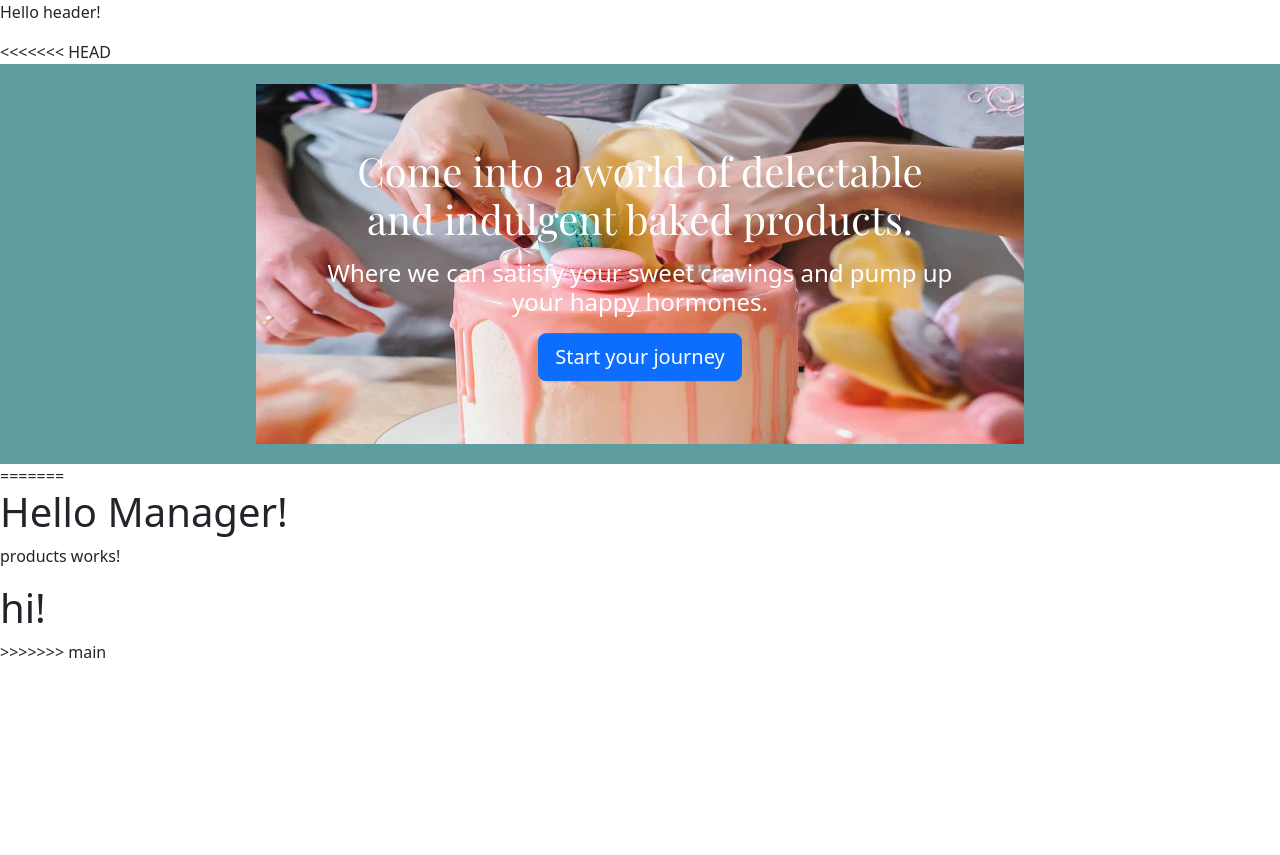
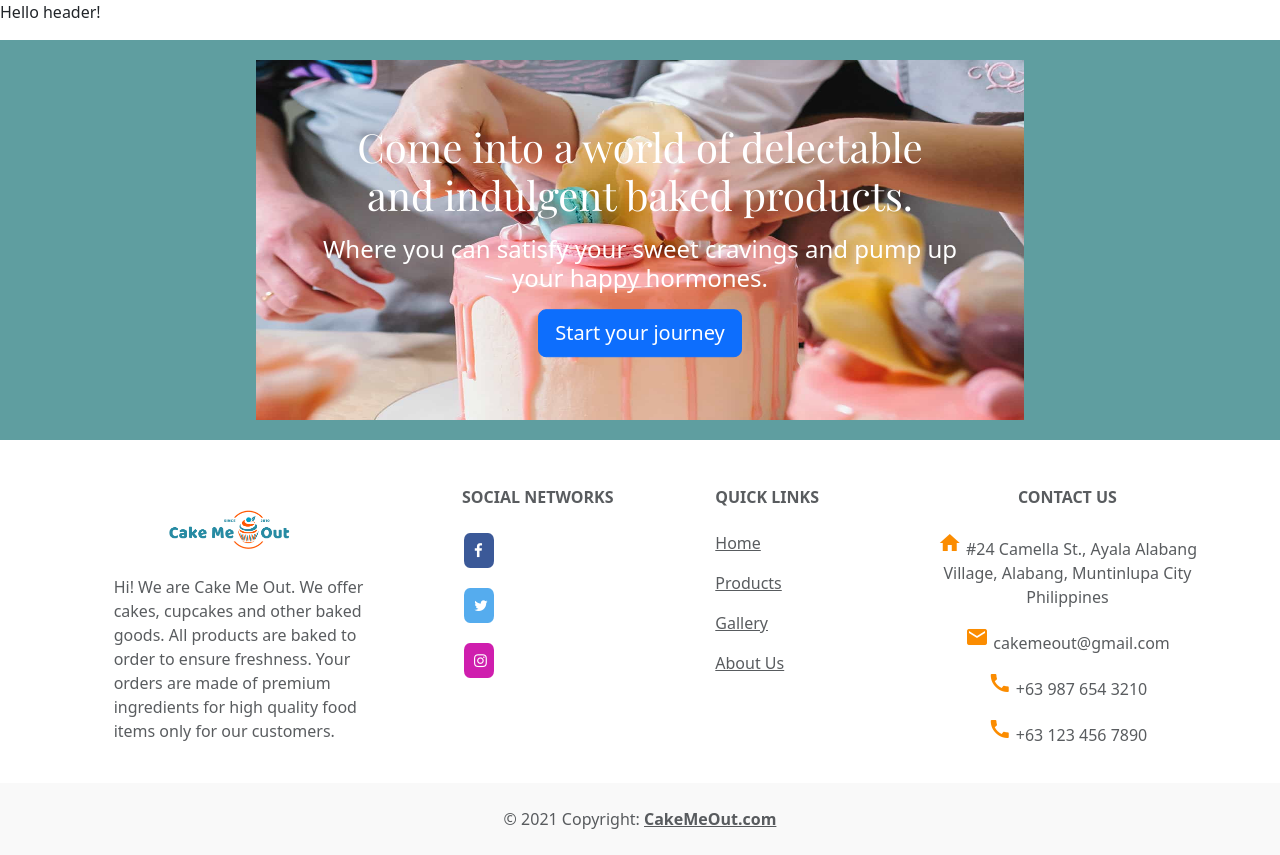
Before and after one commit to Crystal011486/E-commerce, an Angular app in the folder E-commerce-app/: page / in a window 1280 px wide. Before the commit the page ends 800 px from the top, so only its background shows below. Built offline with nearby package versions, Linux system fonts and the light colour scheme.

Commit message:
created footer component, updated the app routing module,added logo image on images folder

```diff
--- a/E-commerce-app/src/app/app-routing.module.ts
+++ b/E-commerce-app/src/app/app-routing.module.ts
@@ -1,7 +1,13 @@
 import { NgModule } from '@angular/core';
 import { RouterModule, Routes } from '@angular/router';
+import { HomeComponent } from './home/home.component';
+import { ProductsComponent } from './products/products.component';
 
-const routes: Routes = [];
+const routes: Routes = [
+  {path: '', redirectTo: '/landing-page', pathMatch: 'full'},
+  {path: 'home', component: HomeComponent},
+  {path: 'products', component: ProductsComponent}
+];
 
 @NgModule({
   imports: [RouterModule.forRoot(routes)],
--- a/E-commerce-app/src/app/app.component.html
+++ b/E-commerce-app/src/app/app.component.html
@@ -1,12 +1,4 @@
 <app-header></app-header>
-<<<<<<< HEAD
 <app-landing-page></app-landing-page>
-=======
-<h1>Hello Manager!</h1>
-
-<app-products></app-products>
-
-<h1>hi!</h1>
-
-
->>>>>>> main
+<app-footer></app-footer>
+<router-outlet></router-outlet>
--- a/E-commerce-app/src/app/app.module.ts
+++ b/E-commerce-app/src/app/app.module.ts
@@ -7,6 +7,7 @@ import { HeaderComponent } from './header/header.component';
 import { ProductsComponent } from './products/products.component';
 import { LandingPageComponent } from './landing-page/landing-page.component';
 import { HomeComponent } from './home/home.component';
+import { FooterComponent } from './footer/footer.component';
 
 @NgModule({
   declarations: [
@@ -14,7 +15,8 @@ import { HomeComponent } from './home/home.component';
     HeaderComponent,
     ProductsComponent,
     LandingPageComponent,
-    HomeComponent
+    HomeComponent,
+    FooterComponent
 
   ],
   imports: [
--- /dev/null
+++ b/E-commerce-app/src/app/footer/footer.component.css
@@ -0,0 +1,39 @@
+img {
+  padding-top: 20px;
+  padding-right: 30px;
+  display: block;
+  width: 60%;
+  margin: auto;
+}
+.material-icons {
+  color: #FB8C00;
+}
+
+.fa {
+  padding: 10px;
+  padding-right: 20px;
+  font-size: 15px;
+  width: 10px;
+
+  text-decoration: none;
+  margin: 2px 2px;
+  border-radius: 20%;
+}
+
+.fa:hover {
+    opacity: 0.7;
+}
+
+.fa-facebook {
+  background: #3B5998;
+  color: white;
+}
+
+.fa-twitter {
+  background: #55ACEE;
+  color: white;
+}
+.fa-instagram {
+  background: #cf1eae;
+  color: white;
+}
--- /dev/null
+++ b/E-commerce-app/src/app/footer/footer.component.html
@@ -0,0 +1,62 @@
+<footer class="text-center text-lg-start bg-white text-muted">
+  <section class="">
+    <div class="container text-center text-md-start mt-5">
+      <div class="row mt-3">
+        <div class="col-md-3 col-lg-4 col-xl-3 mx-auto mb-4">
+          <h6 class="text-uppercase fw-bold mb-4">
+            <img src="/assets/images/logo.png">
+          </h6>
+          <p>
+            Hi! We are Cake Me Out. We offer cakes, cupcakes and other baked goods.
+            All products are baked to order to ensure freshness. Your orders are made of premium ingredients
+            for high quality food items only for our customers.
+          </p>
+        </div>
+        <div class="col-md-2 col-lg-2 col-xl-2 mx-auto mb-4">
+          <h6 class="text-uppercase fw-bold mb-4">
+            Social Networks
+          </h6>
+          <p>
+            <a href="#" class="fa fa-facebook"></a>
+          </p>
+          <p>
+            <a href="#" class="fa fa-twitter"></a>
+          </p>
+          <p>
+            <a href="#" class="fa fa-instagram"></a>
+          </p>
+        </div>
+        <div class="col-md-3 col-lg-2 col-xl-2 mx-auto mb-4">
+          <h6 class="text-uppercase fw-bold mb-4">
+            Quick links
+          </h6>
+          <p>
+            <a routerLink="/home" class="text-reset">Home</a>
+          </p>
+          <p>
+            <a routerLink="/products" class="text-reset">Products</a>
+          </p>
+          <p>
+            <a href="#!" class="text-reset">Gallery</a>
+          </p>
+          <p>
+            <a href="#!" class="text-reset">About Us</a>
+          </p>
+        </div>
+        <div class="col-md-4 col-lg-3 col-xl-3 mb-md-0 mb-4 text-center">
+          <h6 class="text-uppercase fw-bold mb-4">Contact Us</h6>
+          <p><i class="material-icons">home</i>  #24 Camella St., Ayala Alabang Village, Alabang, Muntinlupa City Philippines</p>
+          <p>
+            <i class="material-icons">mail</i> cakemeout@gmail.com
+          </p>
+          <p><i class="material-icons">call</i> +63 987 654 3210</p>
+          <p><i class="material-icons">call</i> +63 123 456 7890</p>
+        </div>
+      </div>
+    </div>
+  </section>
+  <div class="text-center p-4" style="background-color: rgba(0, 0, 0, 0.025);">
+    © 2021 Copyright:
+    <a class="text-reset fw-bold" href="https://mdbootstrap.com/">CakeMeOut.com</a>
+  </div>
+</footer>
--- a/E-commerce-app/src/app/landing-page/landing-page.component.html
+++ b/E-commerce-app/src/app/landing-page/landing-page.component.html
@@ -11,7 +11,7 @@
   <img src="/assets/images/Jumbotron-photo.jpg" height="400px" width="1000px">
     <div class="text-overlay">
       <h1 class="mb-3">Come into a world of delectable and indulgent baked products.</h1>
-      <h4 class="mb-3">Where we can satisfy your sweet cravings and pump up your happy hormones.</h4>
+      <h4 class="mb-3">Where you can satisfy your sweet cravings and pump up your happy hormones.</h4>
       <a class="btn btn-primary btn-lg" href="#!" role="button">Start your journey</a>
     </div>
   </div>
--- a/E-commerce-app/src/index.html
+++ b/E-commerce-app/src/index.html
@@ -6,6 +6,8 @@
   <base href="/">
   <meta name="viewport" content="width=device-width, initial-scale=1">
   <link rel="icon" type="image/x-icon" href="favicon.ico">
+  <link rel="stylesheet" href="https://fonts.googleapis.com/icon?family=Material+Icons">
+  <link rel="stylesheet" href="https://cdnjs.cloudflare.com/ajax/libs/font-awesome/4.7.0/css/font-awesome.min.css">
 </head>
 <body>
   <app-root></app-root>
```
Also changed, not shown: E-commerce-app/src/app/footer/footer.component.ts (added, +10 -0 lines), E-commerce-app/src/assets/images/logo.png (added), 1 other file (tests, documents, lock files or other folders).
